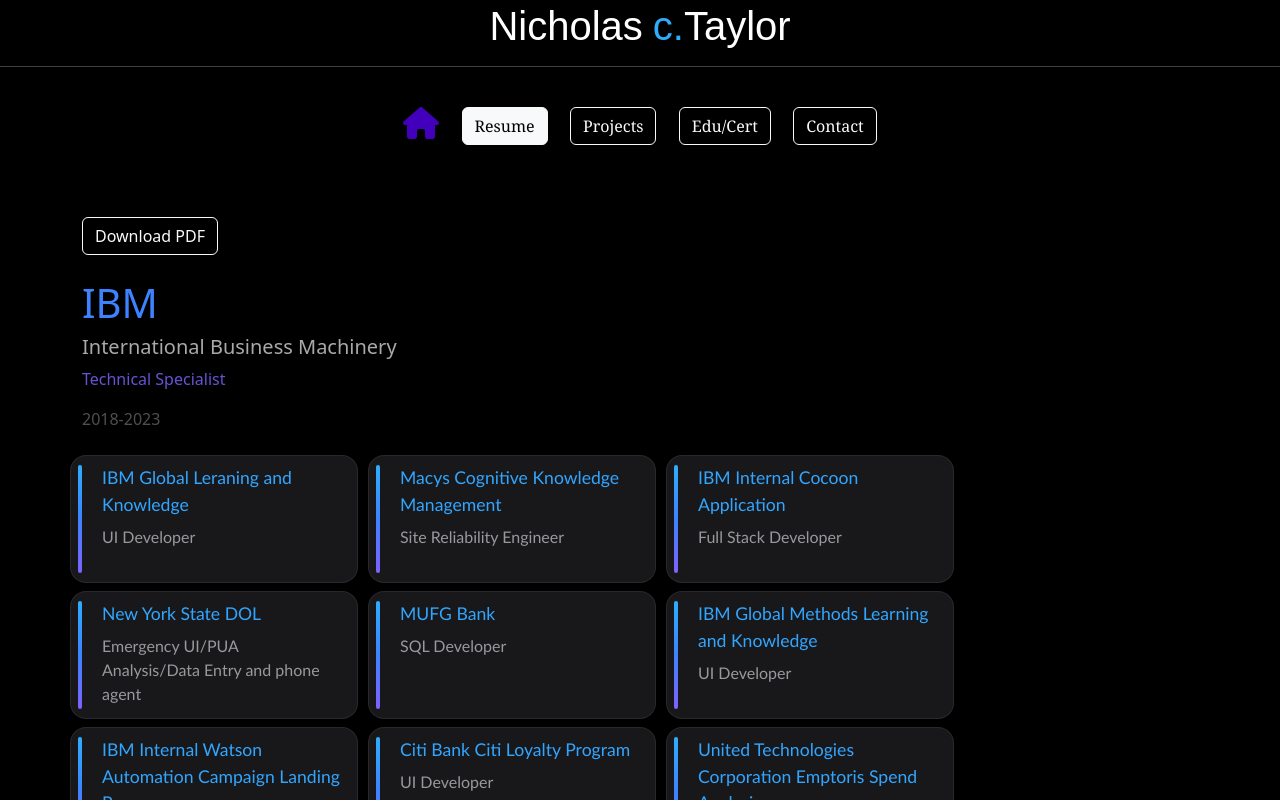
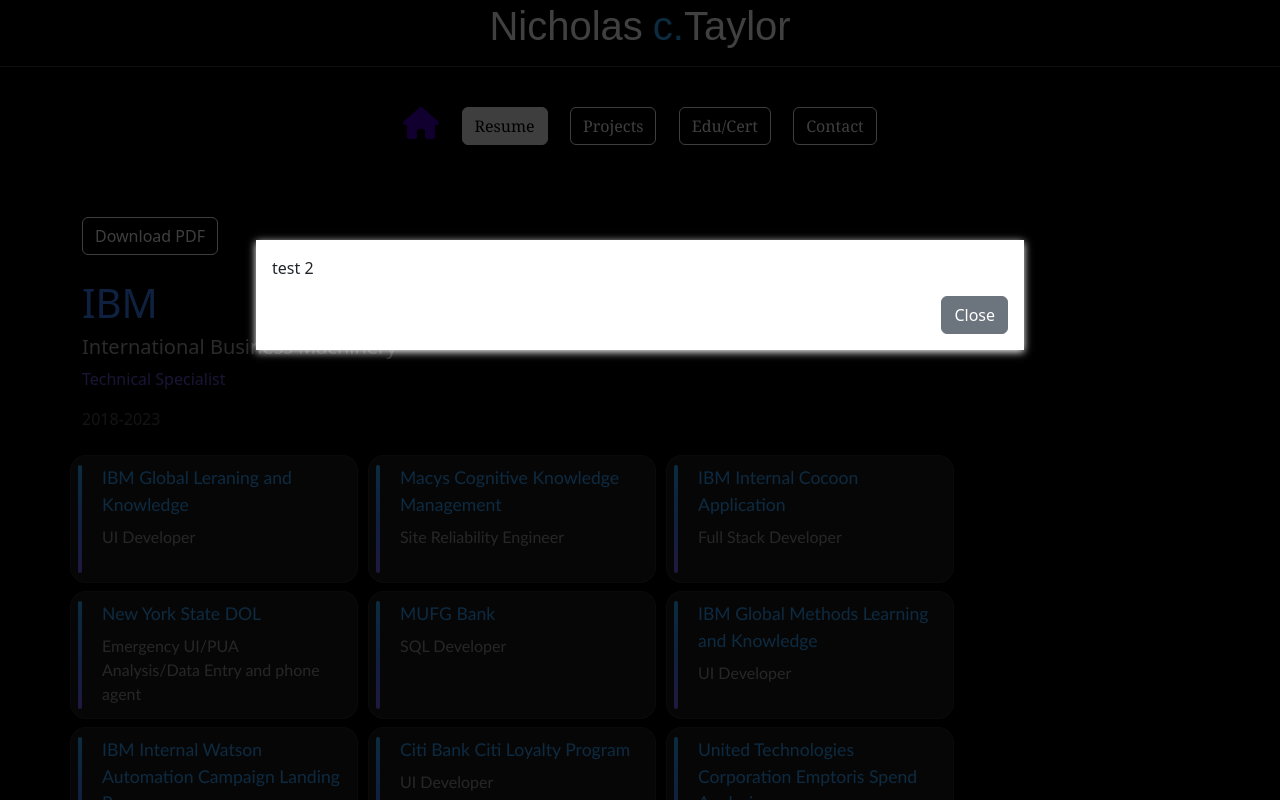
Before and after one commit to southnick225/personal-site, an Angular app: page /resume in a window 1280 px wide. Both pictures are taken after a click on the element 512 px from the left and 519 px from the top of the page. Shown: the top 800 px of the page. Built offline with nearby package versions, Linux system fonts and the light colour scheme.

Commit message:
added modal feature for resume page

```diff
--- a/src/app/app.module.ts
+++ b/src/app/app.module.ts
@@ -9,6 +9,7 @@ import { ResumeComponent } from './resume/resume.component';
 import { ContactComponent } from './contact/contact.component';
 import { EducationComponent } from './education/education.component';
 import { ProjectsComponent } from './projects/projects.component';
+import { AlertComponent } from './shared/alert.component';
 
 @NgModule({
   declarations: [
@@ -18,7 +19,8 @@ import { ProjectsComponent } from './projects/projects.component';
     ResumeComponent,
     ContactComponent,
     EducationComponent,
-    ProjectsComponent
+    ProjectsComponent,
+    AlertComponent
   ],
   imports: [
     BrowserModule,
--- a/src/app/resume/resume.component.html
+++ b/src/app/resume/resume.component.html
@@ -1,4 +1,8 @@
 
+<!-- app-alert is called and passes resume message property to [message] input. also binds to (close) output event to trigger closeModal() function -->
+<div class="container">
+  <app-alert [message]="message" (close)="closeModal()" *ngIf="showModal"></app-alert>
+</div>
 <div class="container">
   <button class="btn btn-outline-light">Download PDF</button>
   <br>
@@ -8,20 +12,19 @@
     <h5 class="jobdes">International Business Machinery</h5>
     <p class="jobdes2">Technical Specialist</p>
     <p style="color:rgb(79, 79, 79)">2018-2023</p>
-    <div class="notification" *ngFor="let project of projects_ibm">
+    <div class="notification" *ngFor="let project of projects_ibm; let i=index" (click)="showModalIbm(i)">
       <div class="notiglow"></div>
       <div class="notiborderglow"></div>
       <div class="notititle">{{project.title}}</div>
       <div class="notibody">{{project.role}}</div>
     </div>
   </div>
-
   <div class="row">
     <h1 class="jobs" style="margin-top: 10px;">BCBS</h1>
     <h5 class="jobdes">Blue Cross Blue Shield LA</h5>
     <p class="jobdes2">Business Engineering Config Analyst</p>
     <p style="color:rgb(79, 79, 79)">2017</p>
-    <div class="notification" *ngFor="let project of projects_bcbs">
+    <div class="notification" *ngFor="let project of projects_bcbs; let i=index" (click)="showModalBcbs(i)">
       <div class="notiglow"></div>
       <div class="notiborderglow"></div>
       <div class="notititle">{{project.title}}</div>
--- a/src/app/resume/resume.component.ts
+++ b/src/app/resume/resume.component.ts
@@ -7,23 +7,47 @@ import { Component } from '@angular/core';
 })
 export class ResumeComponent {
 
+  //showModal - used with *ngIf directive to display the modal or not.
+  //message - for the value to be passed to the alert component [message] property
+
+  showModal = false;
+  message = 'just a test!';
+
+
+  //set the showModal property to the opposite value(true)
+  //takes the index of whatever item is clicked in the array to be able to properly set the description for the message property
+  showModalIbm(i: number){
+    this.showModal = !this.showModal;
+    this.message = this.projects_ibm[i].description;
+  }
+
+  showModalBcbs(i: number){
+    this.showModal = !this.showModal;
+    this.message = this.projects_bcbs[i].description;
+  }
+
+  //uses the click event passed through output in the alert component to set showModal property back to false. to close the modal
+  closeModal(){
+    this.showModal = !this.showModal;
+  }
+
 //IBM projects
 
   projects_ibm = [
     {
       title: 'IBM Global Leraning and Knowledge',
       role: 'UI Developer',
-      description: 'lorem empsum sdf dfdfvf vvfv fv fvdvdvdvdvfvfvfvfvffvfvfv'
+      description: 'test 1'
     },
     {
       title: 'Macys Cognitive Knowledge Management',
       role: 'Site Reliability Engineer',
-      description: 'lorem empsum sdf dfdfvf vvfv fv fvdvdvdvdvfvfvfvfvffvfvfv'
+      description: 'test 2'
     },
     {
       title: 'IBM Internal Cocoon Application',
       role: 'Full Stack Developer',
-      description: 'lorem empsum sdf dfdfvf vvfv fv fvdvdvdvdvfvfvfvfvffvfvfv'
+      description: 'test 3'
     },
     {
       title: 'New York State DOL',
@@ -63,12 +87,12 @@ export class ResumeComponent {
     {
       title: 'Metrics Reports',
       role: 'Developer',
-      description: 'lorem empsum sdf dfdfvf vvfv fv fvdvdvdvdvfvfvfvfvffvfvfv'
+      description: 'test 9'
     },
     {
       title: 'Configuration/Data Entry',
       role: 'Configuration Analyst',
-      description: 'lorem empsum sdf dfdfvf vvfv fv fvdvdvdvdvfvfvfvfvffvfvfv'
+      description: 'test 10'
     }
   ];
 
--- /dev/null
+++ b/src/app/shared/alert.component.css
@@ -0,0 +1,36 @@
+/*Alert component styles for the alert modal.
+
+.backdrop{} turns the background black and z-index=50 to overlay all the content on the UI.
+w/h are 100% of the viewport width and viewport height. This div encompasses the modal box.
+
+.alert-box{} is the actual modal which contains the message and closing actions box.
+
+.alert-box-actions{} is the div encompassing the "close button"
+
+
+
+*/
+.backdrop{
+    position: fixed;
+    top:0;
+    left: 0;
+    width: 100vw;
+    height: 100vh;
+    background: rgba(0,0,0,0.75);
+    z-index: 50;
+  }
+
+  .alert-box{
+    position: fixed;
+    top: 30vh;
+    left: 20vw;
+    width: 60vw;
+    padding: 16px;
+    z-index: 100;
+    background-color: white;
+    box-shadow: 0 2px 8px white;
+  }
+
+  .alert-box-actions{
+    text-align: right;
+  }
--- /dev/null
+++ b/src/app/shared/alert.component.html
@@ -0,0 +1,12 @@
+<!-- creates a black overlay with a modal box and message property to be set where the component is called. -->
+<!-- uses (click) on the backdrop and the button to to enable the ability to close the modal from anywhere on the UI  -->
+
+<div class="backdrop" (click)="onClose()"></div>
+<div class="alert-box">
+        <p>{{message}}</p>
+        <div class="alert-box-actions">
+            <button class="btn btn-secondary" (click)="onClose()">
+                Close
+            </button>
+        </div>
+</div>
--- /dev/null
+++ b/src/app/shared/alert.component.ts
@@ -0,0 +1,24 @@
+
+import { Component, EventEmitter, Input, Output } from '@angular/core';
+
+@Component({
+    selector: 'app-alert',
+    templateUrl: './alert.component.html',
+    styleUrls: ['./alert.component.css']
+})
+
+export class AlertComponent{
+
+    //uses "void" return type(can also return other values/data types) to simply
+    //emit that the button(close) inside the modal was clicked.
+    // "message" property to set the message where this component is being called
+    //  "close" property to emit a click event
+
+    @Input() message: String = '';
+    @Output() close = new EventEmitter<void>()
+
+    onClose(){
+        this.close.emit();
+    }
+
+}
```
